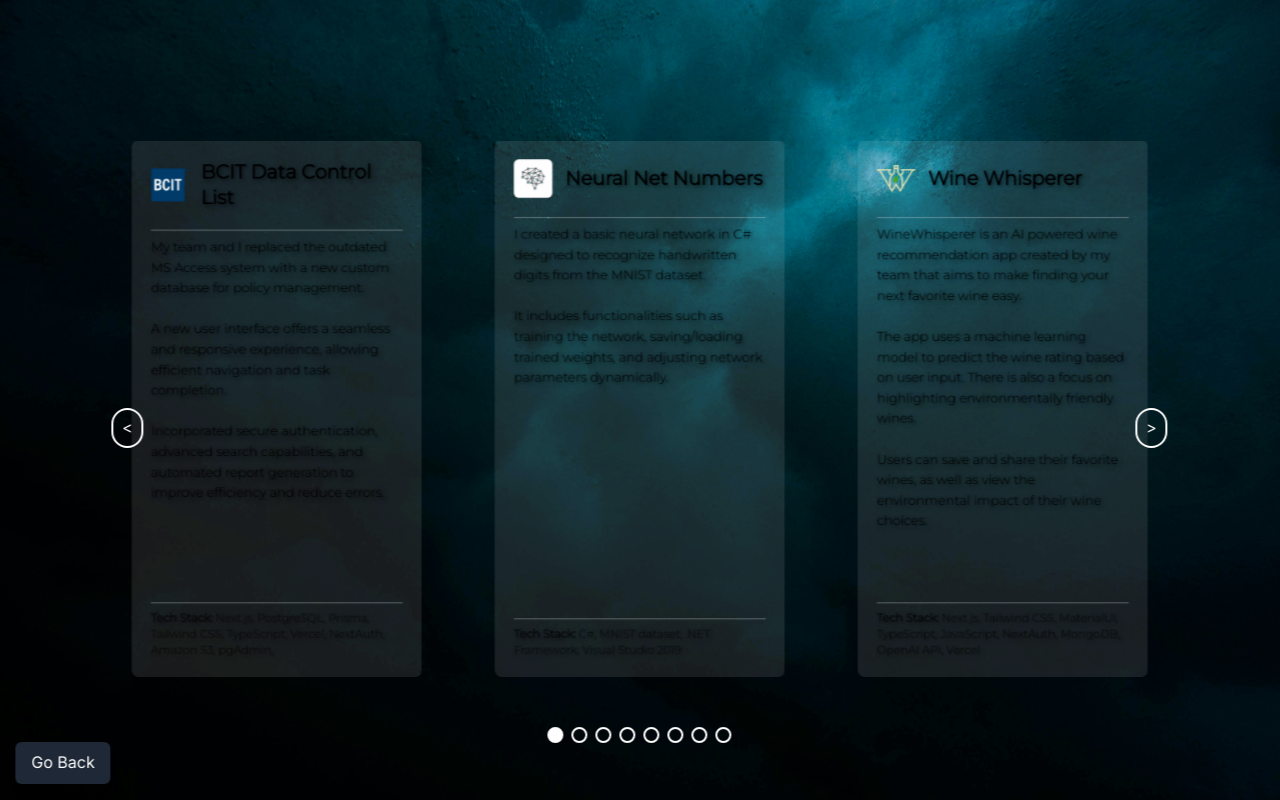
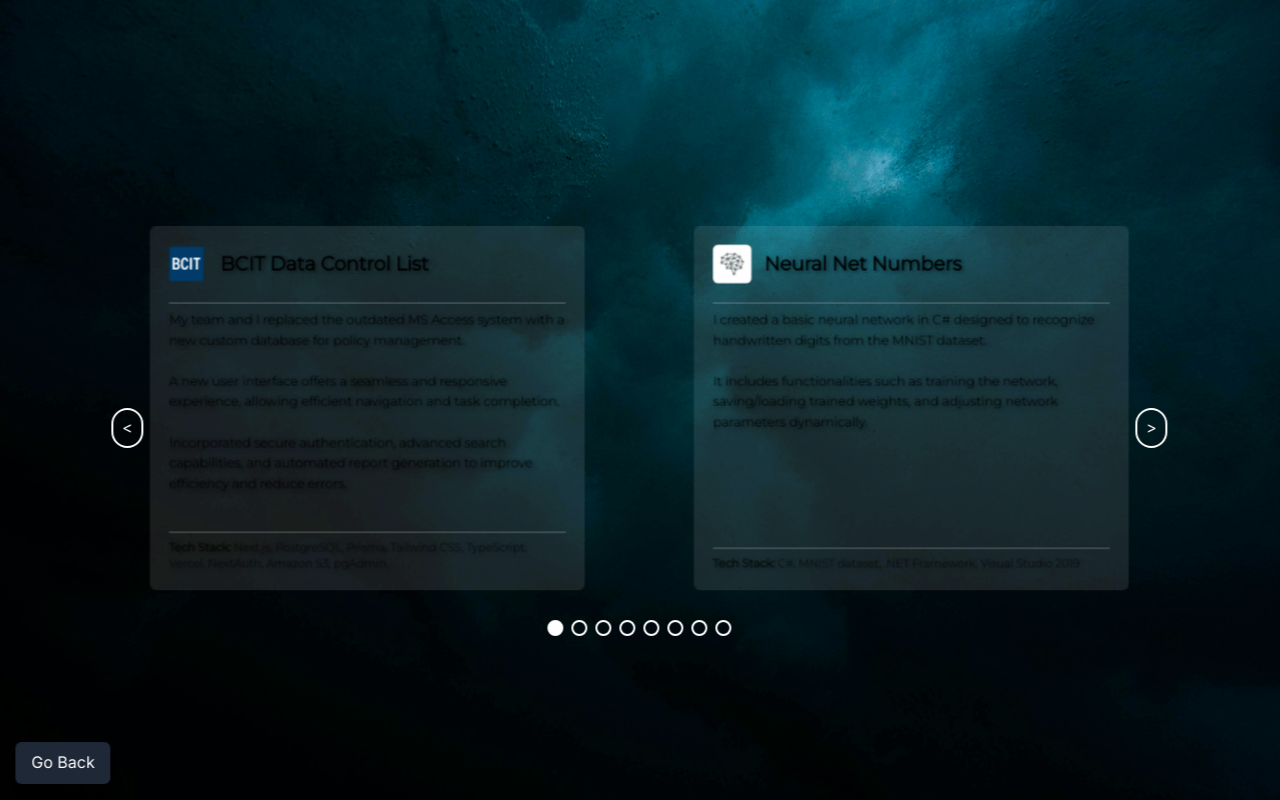
Before and after one commit to Brendan-Doy1e/Portfolio-Website, a Next.js app: page /projects in a window 1280 px wide. Built offline with nearby package versions, Linux system fonts and the light colour scheme.

Commit message:
More attempts at mobile fixes

```diff
--- a/app/globals.css
+++ b/app/globals.css
@@ -341,9 +341,9 @@
   margin: 0 auto;
 }
 
-@media (min-width: 768px) {
+@media (max-width: 768px) {
   .carousel-item.wider-card {
-    width: 40%;
+    width: 95%;
   }
 }
 
@@ -353,9 +353,6 @@
   }
 }
 
-.overflow-hidden {
-  overflow: hidden;
-}
 
 .text-wrap {
   word-wrap: break-word;
--- a/components/ButtonGroup.tsx
+++ b/components/ButtonGroup.tsx
@@ -7,7 +7,7 @@
 }
 
 const ButtonGroup: React.FC<ButtonGroupProps> = ({ next, previous }) => {
-  if (isMobile) return null; // Hide buttons on mobile devices
+  if (isMobile) return null;
 
   return (
     <div className="absolute flex justify-between w-full top-1/2 transform -translate-y-1/2 pointer-events-none">
--- a/components/MyCarousel.tsx
+++ b/components/MyCarousel.tsx
@@ -14,12 +14,12 @@
   },
   desktop: {
     breakpoint: { max: 1024, min: 768 },
-    items: 3,
+    items: 2,
     slidesToSlide: 1
   },
   tablet: {
     breakpoint: { max: 768, min: 464 },
-    items: 2,
+    items: 1,
     slidesToSlide: 1
   },
   mobile: {
@@ -47,7 +47,7 @@
         renderButtonGroupOutside={true}
         customButtonGroup={<ButtonGroup next={() => {}} previous={() => {}} />}
         dotListClass="custom-dot-list-style"
-        itemClass="carousel-item wider-card" // Ensure this class is applied
+        itemClass="carousel-item wider-card"
         arrows={false}
         customDot={<CustomDot onClick={() => {}} active />}
         renderDotsOutside={true}
```
